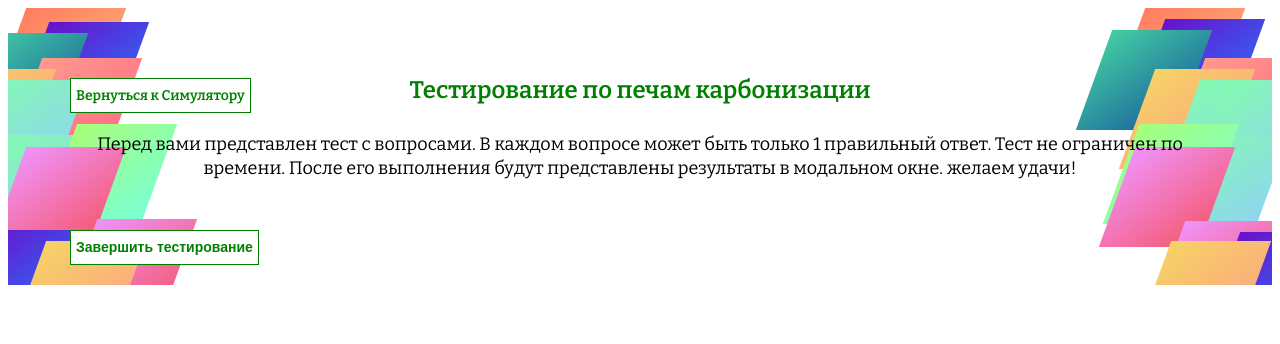
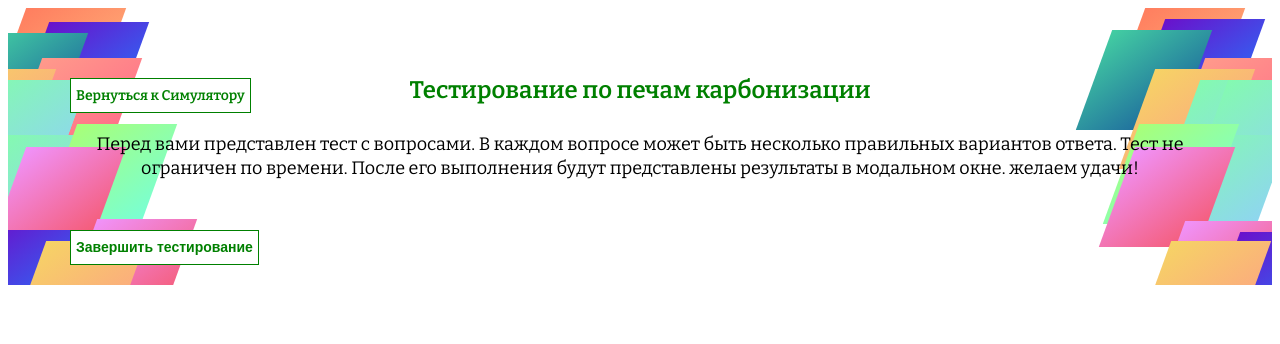
Before and after one commit to kaskad-saim/simulator-server, a website with bundled scripts: page public/quiz.html in a window 1280 px wide. Built offline with nearby package versions, Linux system fonts and the light colour scheme; no server answers.

Commit message:
small fix

```diff
--- a/public/quiz.html
+++ b/public/quiz.html
@@ -52,7 +52,7 @@
         Тестирование по печам карбонизации
       </h1>
       <p class="test__descr descr-reset">
-        Перед вами представлен тест с вопросами. В каждом вопросе может быть только 1 правильный ответ. Тест не
+        Перед вами представлен тест с вопросами. В каждом вопросе может быть несколько правильных вариантов ответа. Тест не
         ограничен по времени. После его выполнения будут представлены результаты в модальном окне. желаем удачи!
       </p>
 
```
